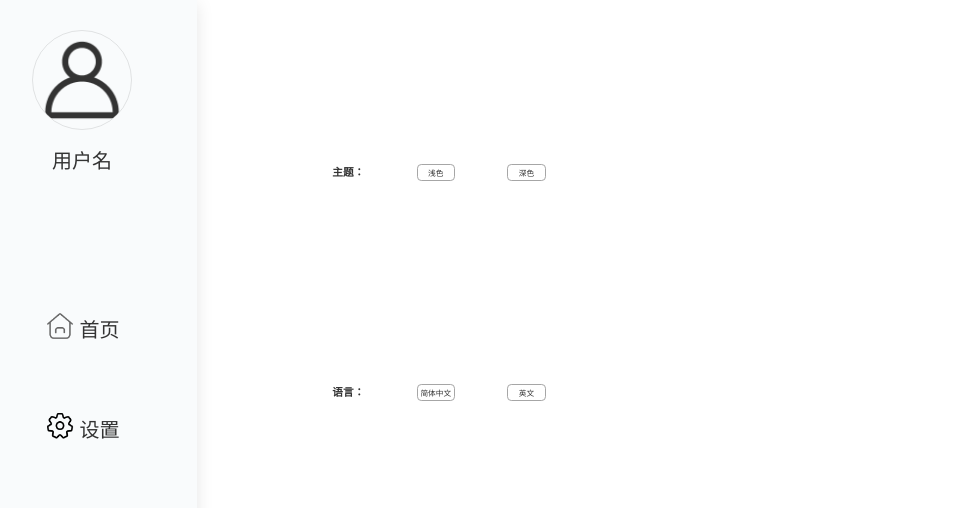
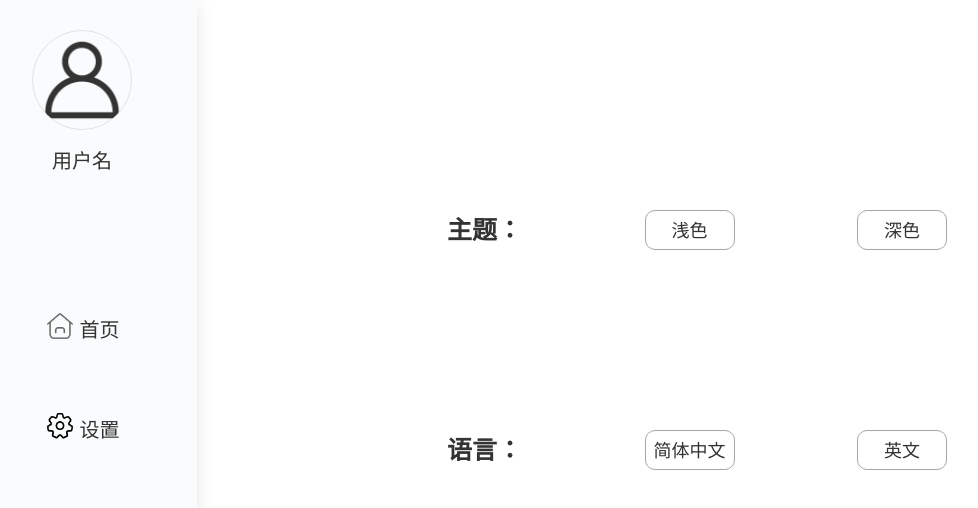
Before and after one commit to shf-ns/blog, a Vue app: page /Setting in a window 1280 px wide. Shown: the top 508 px of the page, without its empty margins (33-1011 px from the left). Built offline with nearby package versions, Linux system fonts and the light colour scheme.

Commit message:
主题相关的样式

```diff
--- a/src/pages/Setting/index.vue
+++ b/src/pages/Setting/index.vue
@@ -36,9 +36,9 @@ import { ref } from 'vue'
   display: flex;
   flex-direction: column;
   justify-content: space-around;
-  max-width: 13.3333rem;
+  max-width: 500px;
   height: 55vh;
-  margin: 2.6667rem 5.3333rem;
+  margin: 100px 200px;
 }
 
 .theme,
@@ -50,24 +50,24 @@ import { ref } from 'vue'
 
 .theme .title,
 .language .title {
-  font-size: .6667rem;
+  font-size: 25px;
   font-weight: 600;
 }
 
 .theme .item,
 .language .item {
-  width: 2.4rem;
-  height: 1.0667rem;
-  border: .0267rem solid;
-  font-size: .48rem;
+  width: 90px;
+  height: 40px;
+  border: 1px solid;
+  font-size: 18px;
   text-align: center;
-  line-height: 1.0667rem;
-  border: .0267rem solid rgb(166, 166, 166);
-  border-radius: .2667rem;
+  line-height: 40px;
+  border: 1px solid rgb(166, 166, 166);
+  border-radius: 10px;
 }
 
 .theme .item:hover,
 .language .item:hover {
-  box-shadow: 0 .2667rem .4373rem #d0d3d4;
+  box-shadow: 0 10px 16.4px #d0d3d4;
 }
 </style>
--- a/src/style/base.css
+++ b/src/style/base.css
@@ -4,6 +4,16 @@
   box-sizing: border-box;
   margin: 0;
   padding: 0;
+}
+
+:root {
+  --primary-color: #007bff;
+  --secondary-color: #6c757d;
+  --background-color: #ffffff;
+  --text-color: #333333;
+  --sidebar-bg: #f9fbfc;
+  --card-bg: #ffffff;
+  --border-color: #e0e0e0;
 }
 
 html {
@@ -60,3 +70,8 @@ table {
   border-collapse: collapse;
   border-spacing: 0;
 }
+
+/* 主题相关样式 */
+.theme-transition * {
+  transition: color 0.3s ease, background-color 0.3s ease, border-color 0.3s ease;
+}
```
